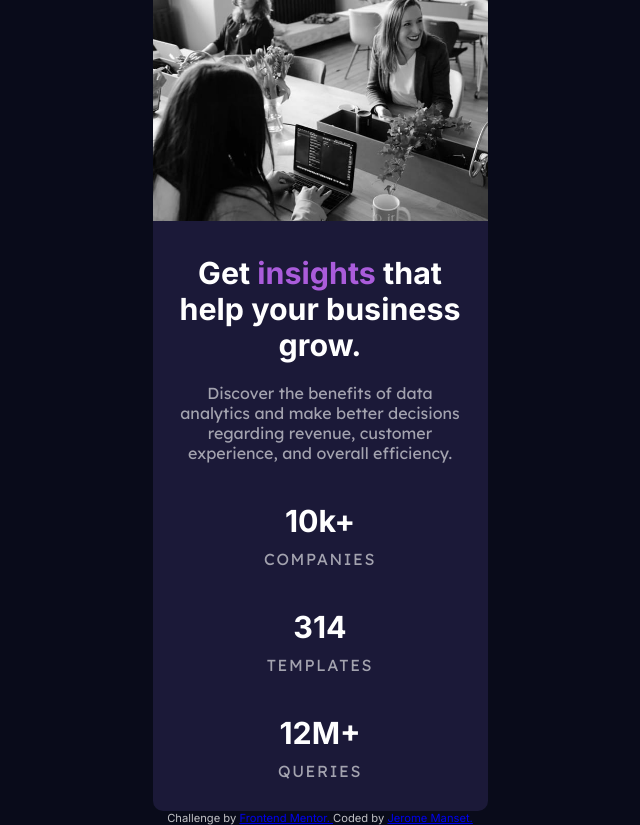
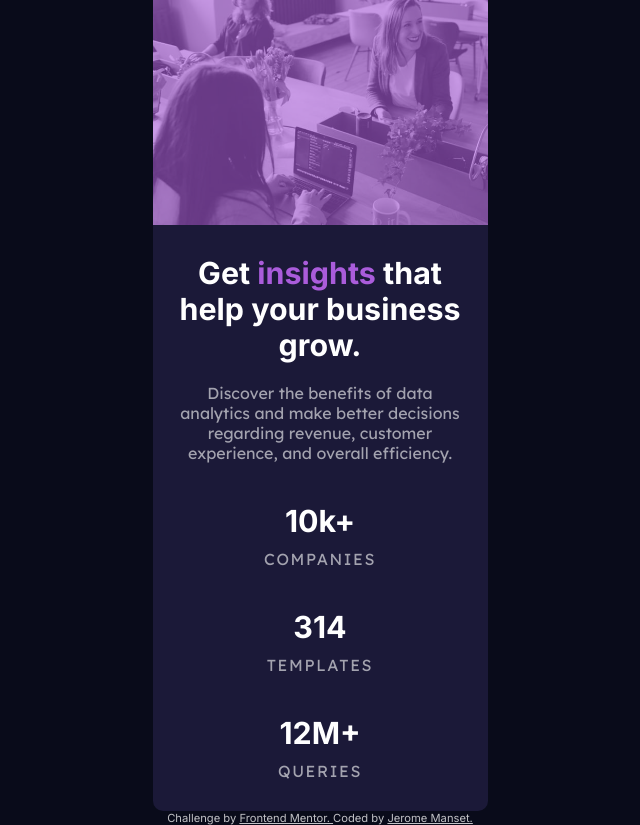
Before and after one commit to kujerocoding/stats-preview-card-component, a plain HTML site: page index.html in a window 1280 px wide. Shown: the whole page, without its empty margins (320-960 px from the left). Drawn offline with Linux system fonts and the light colour scheme.

Commit message:
Filter image opacity

```diff
--- a/style.css
+++ b/style.css
@@ -42,10 +42,14 @@ body {
 
 .main__img-container {
     width: 335px;
+    background-color: var(--ACCENTCOLOR);
+    border-radius: 10px 10px 0 0 ;
 }
 
 .main__img {
     width: 100%;
+    height: 100%;
+    filter: opacity(40%);
     border-radius: 10px 10px 0 0 ;
 }
 
@@ -90,7 +94,7 @@ body {
     padding-bottom: 30px;
 }
 
-.attribution {
+.attribution, .attribution a {
     font-family: var(--SECONDARYFONT);
     font-size: .7rem;
     color: var(--PARAGRAPHCOLOR);
```
